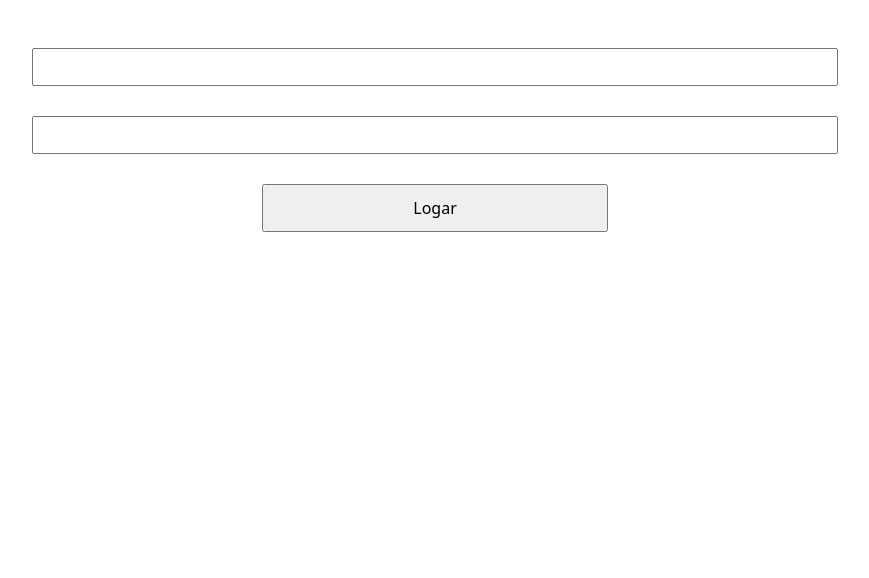
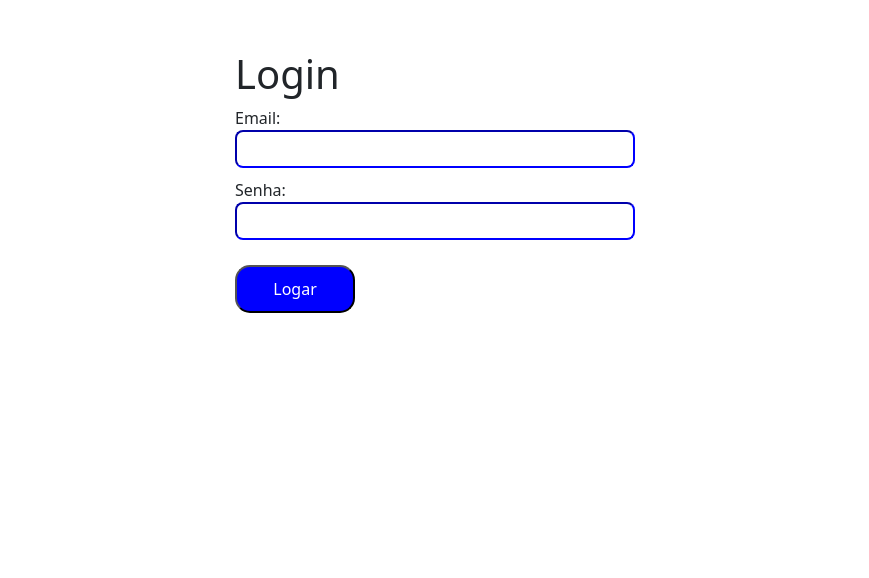
Before and after one commit to ohRobertoCarlos/dentroDaInformacao, a PHP site: page /dentroDaInformacao/admin-login in a window 1280 px wide. Shown: the part 81-659 px from the top of the page, without its empty margins (205-1074 px from the left). Run offline with PHP 8.4, Linux system fonts and the light colour scheme; some libraries are stand-ins or nearby versions.

Commit message:
tela de login criada

```diff
--- a/src/Views/templates/admin-login.phtml
+++ b/src/Views/templates/admin-login.phtml
@@ -2,14 +2,16 @@
 
 <?php include 'header.phtml'?>
 
-<div class="conteiner mt-5">
-<form method="post" action="consultaLogin">
+<div class="conteiner-login">
+    <form method="post" action="consultaLogin">
+    <h1>Login</h1>
+        <label>Email:</label>
+        <input type="email" name="email_login" required="required">
+        <label>Senha:</label>
+        <input type="password" name="senha" required="required">
+        <input type="submit" name="acao" value="Logar">
 
-<input type="email" name="email_login" required="required">
-<input type="password" name="senha" required="required">
-<input type="submit" name="acao" value="Logar">
-
-</form>
+    </form>
 </div>
 
 <?php include 'footer.phtml'?>
--- a/src/css/sobreestilo.css
+++ b/src/css/sobreestilo.css
@@ -7,7 +7,7 @@ body.body-sobre{
 }
 
 #oquesomos{
-  width:40%;
+  width:60%;
   margin:0px auto;
   border-radius: 6px;
 
@@ -36,3 +36,9 @@ legend{
    display: inline-block;
 
 }
+
+@media screen and (max-width: 760px) {
+  #oquesomos{
+    width: 70%;
+  }
+}
--- a/src/css/styles.css
+++ b/src/css/styles.css
@@ -4,10 +4,13 @@
     box-sizing: border-box;
 }
 
-.conteiner {
-    display: block;
-    width: 90%;
-    margin: 0 auto;
+.conteiner-login {
+    margin:  0 auto;
+    display: flex;
+    width: 80%;
+    justify-content: center;
+    align-items: baseline;
+    margin-top: 50px;
 }
 
 .link{
@@ -17,24 +20,28 @@
 }
 
 .center {
-    margin:auto;
+    margin:0 auto;
     text-align: center;
 }
 
-.conteiner input[type="email"],.conteiner input[type="password"] {
+.conteiner-login input[type="email"],.conteiner-login input[type="password"] {
+    width: 400px;
+    margin-bottom: 10px;
+    padding: 5px;
     display: block;
-    width: 70%;
-    margin: 0 auto;
-    margin-bottom: 30px;
-    padding: 5px;
+    border-radius: 8px;
+    border-color: blue;
 }
 
-.conteiner input[type="submit"]{
-    margin: 0 auto;
+.conteiner-login input[type="submit"]{
     margin-bottom: 30px;
     padding: 10px;
     display: block;
     width: 30%;
+    margin: 25px 25px 25px 0;
+    background-color: blue;
+    color: white;
+    border-radius: 15px;
 }
 
 article {
@@ -289,8 +296,9 @@ a .fa-sign-out-alt{
     border: 1px solid green;
 }
 
-@media screen and (max-width: 1266px) {
+@media screen and (max-width: 910px) {
     footer{
         position: relative;
     }
+
 }
```
